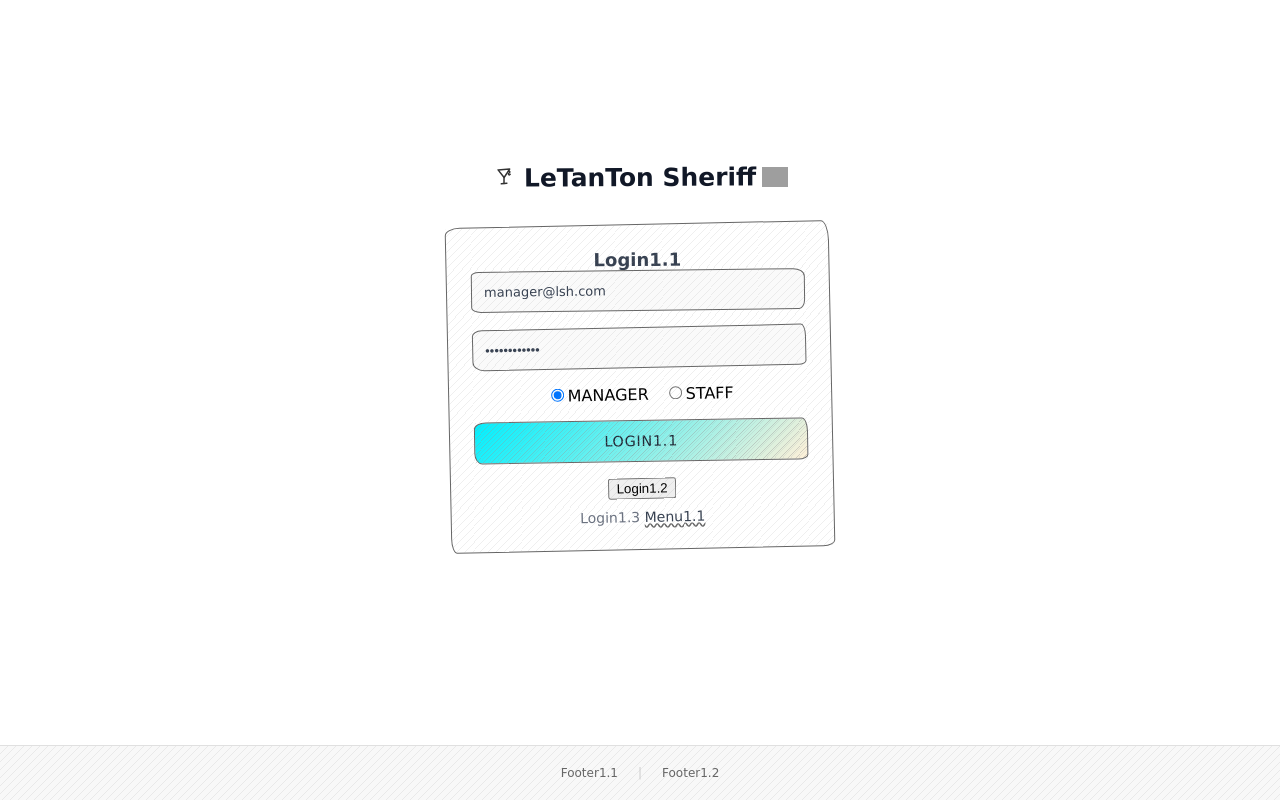
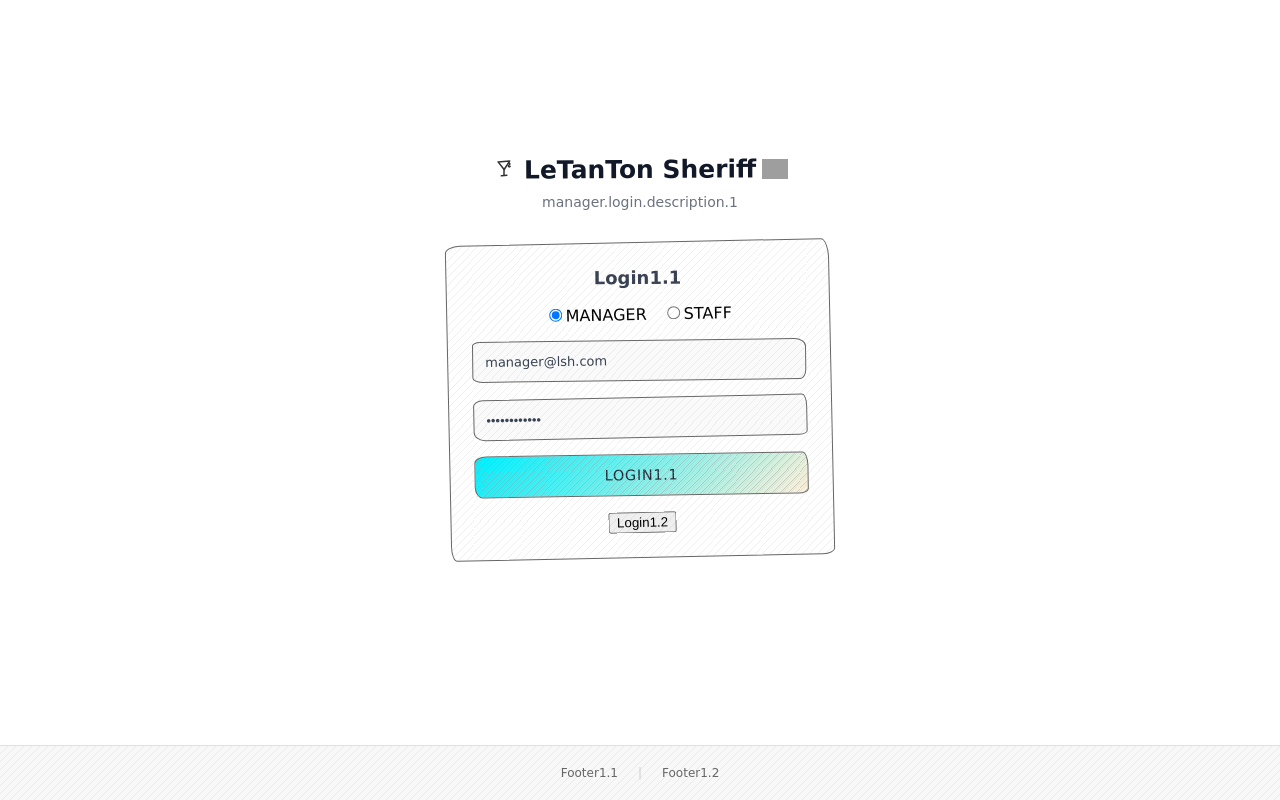
Before and after one commit to D0iloppa/lsh_react, a React (Vite) app: page /login in a window 1280 px wide. Built offline with nearby package versions, Linux system fonts and the light colour scheme; no server answers; grey boxes are pictures that could not be loaded; a web font is replaced by a local one; what overlay-kit would draw is missing.

Commit message:
publishing

```diff
--- a/src/App.jsx
+++ b/src/App.jsx
@@ -33,7 +33,7 @@ import VenueTuto1 from '@components/Welcome/VenueTuto1';
 import VenueSetup from '@pages/VenueSetup';
 
 const AppRoutes = () => {
-  const { isLoggedIn } = useAuth();
+  const { isLoggedIn, user, loginType } = useAuth();
   const { messages } = useMsg();
 
   const navigate = useNavigate();
@@ -55,9 +55,37 @@ const AppRoutes = () => {
 
 
       {/* 1. 최초 진입 - 항상 WelcomePage */}
+      {
+        /*
       <Route
         path="/"
         element={<WelcomePage onComplete={handleWelcomeComplete} />}
+      />
+      */
+      }
+
+    <Route
+        path="/"
+        element={
+          isLoggedIn ? (
+            user?.type === 'manager' ? (
+              <Navigate to="/manager" replace />
+            ) : user?.type === 'staff' ? (
+              <Navigate to="/staff" replace />
+            ) : (
+              // loginType을 fallback으로 사용
+              loginType === 'manager' ? (
+                <Navigate to="/manager" replace />
+              ) : loginType === 'staff' ? (
+                <Navigate to="/staff" replace />
+              ) : (
+                <Navigate to="/login" replace />
+              )
+            )
+          ) : (
+            <LoginView />
+          )
+        }
       />
 
       {/* 2. 로그인 페이지 */}
--- a/src/components/Login/LoginForm.jsx
+++ b/src/components/Login/LoginForm.jsx
@@ -99,6 +99,40 @@ const { messages, error, get, currentLang, setLanguage, availableLanguages, refr
     <>
       <h2 className="sketch-title">{ get('Login1.1') } </h2>
 
+
+    {/* Login Type Radio Buttons */}
+    <div style={{ margin: '1rem 0', textAlign: 'center' }}>
+            <label>
+              <input
+                type="radio"
+                name="loginType"
+                value="manager"
+                checked={loginType === 'manager'}
+                onChange={() => {
+                  setLoginType('manager');
+                  setAuthLoginType('manager'); // AuthContext에도 즉시 저장
+                  if (typeof setStatus === 'function') setStatus({ loginType: 'manager' });
+                }}
+              />
+              MANAGER
+            </label>
+            <label style={{ marginLeft: '1rem' }}>
+              <input
+                type="radio"
+                name="loginType"
+                value="staff"
+                checked={loginType === 'staff'}
+                onChange={() => {
+                  setLoginType('staff');
+                  setAuthLoginType('staff'); // AuthContext에도 즉시 저장
+                  if (typeof setStatus === 'function') setStatus({ loginType: 'staff' });
+                }}
+              />
+              STAFF
+            </label>
+          </div>
+
+
       <form onSubmit={onSubmit}>
         {/* General Error/Success Message */}
         {errors.general && (
@@ -110,7 +144,7 @@ const { messages, error, get, currentLang, setLanguage, availableLanguages, refr
 
         {/* Email Input */}
         <SketchInput
-          type="email"
+          type="text"
           placeholder={get('title.text.1')}
           value={email}
           onChange={(e) => setEmail(e.target.value)}
@@ -130,37 +164,7 @@ const { messages, error, get, currentLang, setLanguage, availableLanguages, refr
           variant="password"
         />
 
-        {/* Login Type Radio Buttons */}
-        <div style={{ margin: '1rem 0', textAlign: 'center' }}>
-          <label>
-            <input
-              type="radio"
-              name="loginType"
-              value="manager"
-              checked={loginType === 'manager'}
-              onChange={() => {
-                setLoginType('manager');
-                setAuthLoginType('manager'); // AuthContext에도 즉시 저장
-                if (typeof setStatus === 'function') setStatus({ loginType: 'manager' });
-              }}
-            />
-            MANAGER
-          </label>
-          <label style={{ marginLeft: '1rem' }}>
-            <input
-              type="radio"
-              name="loginType"
-              value="staff"
-              checked={loginType === 'staff'}
-              onChange={() => {
-                setLoginType('staff');
-                setAuthLoginType('staff'); // AuthContext에도 즉시 저장
-                if (typeof setStatus === 'function') setStatus({ loginType: 'staff' });
-              }}
-            />
-            STAFF
-          </label>
-        </div>
+
 
         {/* Login Button */}
         <SketchBtn
@@ -186,7 +190,7 @@ const { messages, error, get, currentLang, setLanguage, availableLanguages, refr
       </div>
 
       {/* Sign Up Link */}
-      <div style={{ textAlign: 'center', fontSize: '0.875rem', color: '#6b7280', marginTop: '10px' }}>
+      <div style={{ display: 'none', textAlign: 'center', fontSize: '0.875rem', color: '#6b7280', marginTop: '10px' }}>
         { get('Login1.3') }{' '}
         {/* <a href="#" className="sketch-link sketch-link--primary">Sign Up</a> */}
          <a
--- a/src/components/Login/LoginView.jsx
+++ b/src/components/Login/LoginView.jsx
@@ -1,4 +1,5 @@
-import React from 'react';
+import React, { useState, useEffect } from 'react';
+
 import SketchDiv from '@components/SketchDiv';
 import LoginForm from './LoginForm';
 import ImagePlaceholder from '@components/ImagePlaceholder';
@@ -46,7 +47,24 @@ const CocktailIcon = () => (
   </svg>
 );
 
+import { useMsg, useMsgGet, useMsgLang } from '@contexts/MsgContext';
+
+
 export default function LoginView() {
+
+  const { messages, error, get, currentLang, setLanguage, availableLanguages, refresh } = useMsg();
+
+  useEffect(() => {
+    if (messages && Object.keys(messages).length > 0) {
+      console.log('✅ Messages loaded:', messages);
+      // setLanguage('en'); // 기본 언어 설정
+      console.log('Current language set to:', currentLang);
+      window.scrollTo(0, 0);
+    }
+  }, [messages, currentLang]);
+
+
+
   return (
     <div className="login-container">
       <div className="login-wrapper">
@@ -56,6 +74,9 @@ export default function LoginView() {
             <CocktailIcon />
             <h1 className="sketch-title sketch-title--large">LeTanTon Sheriff</h1>
             <span style={{ fontSize: '20px',  marginLeft: '-8px' }}><ImagePlaceholder src="/cdn/age.png" style={{lineHeight: '0.5', marginLeft: '5px', width:'26px'}}/></span>
+          </div>
+          <div style={{ textAlign: 'center', fontSize: '0.875rem', color: '#6b7280', marginTop: '10px' }}>
+            <span>{get('manager.login.description.1')}</span>
           </div>
         </header>
 
--- a/src/components/Login/login.js
+++ b/src/components/Login/login.js
@@ -3,8 +3,11 @@
 
 // 이메일 유효성 검사
 export const validateEmail = (email) => {
+    /*
     const emailRegex = /^[^\s@]+@[^\s@]+\.[^\s@]+$/;
     return emailRegex.test(email);
+    */
+    return true;
 };
 
 // 비밀번호 유효성 검사
--- a/src/pages/CreateStaff.jsx
+++ b/src/pages/CreateStaff.jsx
@@ -5,6 +5,9 @@ import HatchPattern from '@components/HatchPattern'
 import SketchDiv from '@components/SketchDiv';
 import SketchInput from '@components/SketchInput';
 import '@components/SketchComponents.css';
+
+
+import { useAuth } from '@contexts/AuthContext';
 
 const roleOptions = [
   { value: 'hostess', label: 'Hostess' },
@@ -121,9 +124,11 @@ const CreateStaff = ({ navigateToPage, navigateToPageWithData, PAGES, goBack, pa
               placeholder="Phone or Email"
             />
           </div>
-          <div className="form-label" style={{marginBottom: '0.3rem'}}>Select Staff Role</div>
+          <div className="form-label" style={{marginBottom: '0.3rem', display: 'none'}}>Select Staff Role</div>
           <div className="role-row">
-            {roleOptions.map(opt => (
+            {
+            /*
+              roleOptions.map(opt => (
                 <label key={opt.value}>
                   <input
                     type="radio"
@@ -135,7 +140,9 @@ const CreateStaff = ({ navigateToPage, navigateToPageWithData, PAGES, goBack, pa
                   />
                   {opt.label}
                 </label>
-            ))}
+              ))
+              */
+            }
           </div>
           <div className="form-actions">
             <SketchBtn variant="event" size="small">Save</SketchBtn>
--- a/src/pages/StaffManagement.jsx
+++ b/src/pages/StaffManagement.jsx
@@ -11,26 +11,6 @@ import { Star } from 'lucide-react';
 
 import Swal from 'sweetalert2';
 
-const mockStaffs = [
-  {
-    id: 1,
-    name: 'Nguyen Thi Hoa',
-    rating: 4,
-    img: '',
-  },
-  {
-    id: 2,
-    name: 'Tran van Binh',
-    rating: 3,
-    img: '',
-  },
-  {
-    id: 3,
-    name: 'Le Minh Tuan',
-    rating: 5,
-    img: '',
-  },
-];
 
 const StaffManagement = ({  navigateToPage, navigateToPageWithData, PAGES, goBack, pageData, ...otherProps }) => {
 
```
Also changed, not shown: 1 other file (tests, documents, lock files or other folders). Lines whose indentation alone changed are shown as unchanged.
